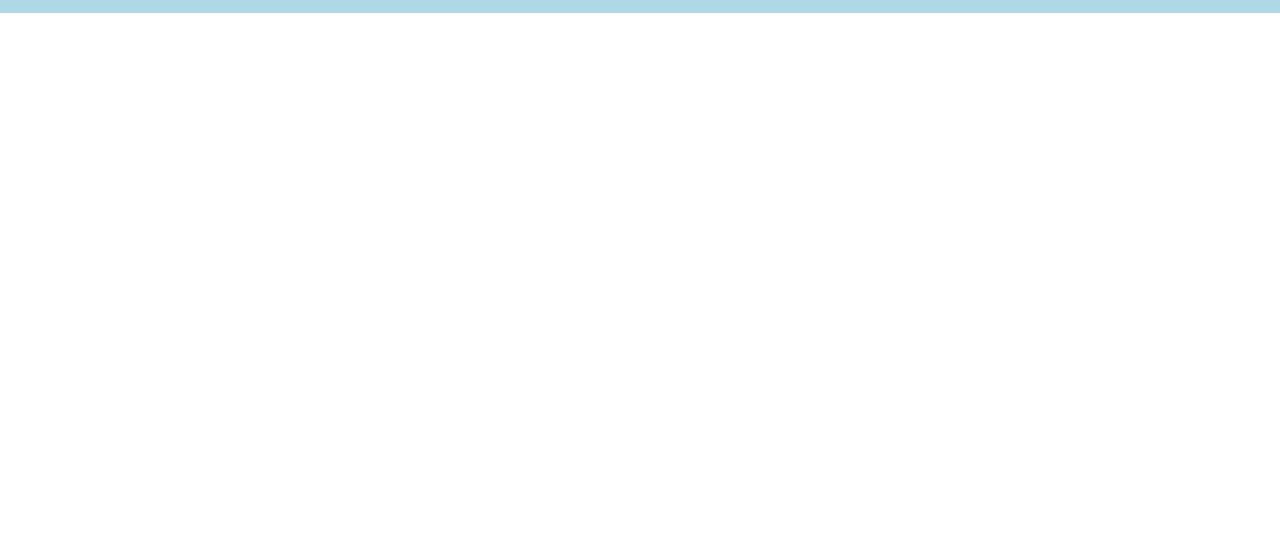
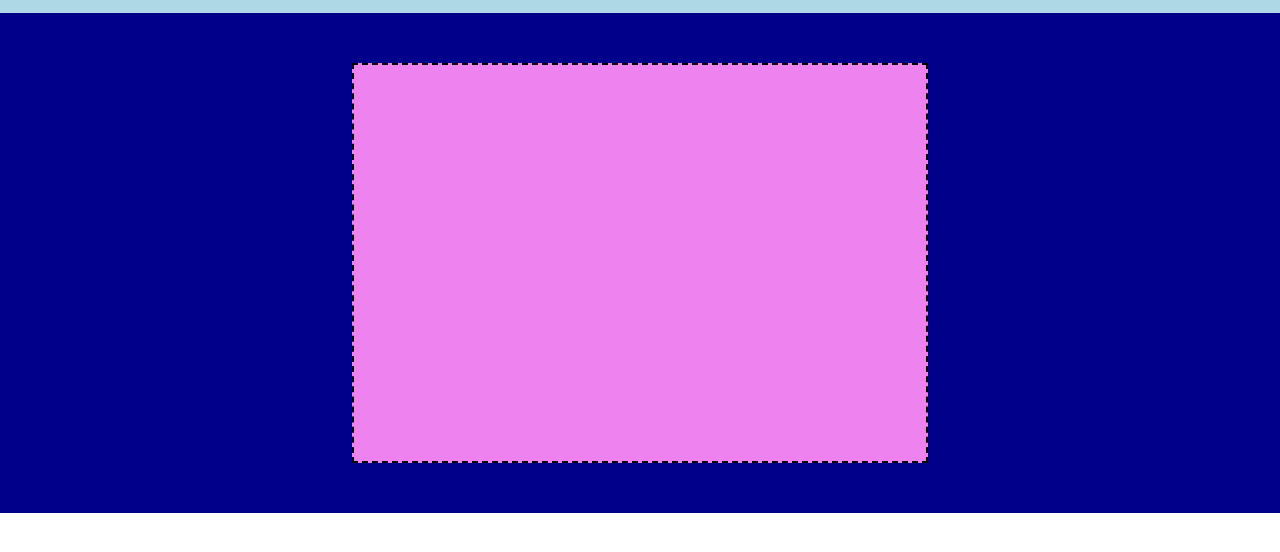
Before and after one commit to vincenzomercadante/htmlcss-struttura-discord, a plain HTML site: page index..html in a window 1280 px wide. Shown: the part 62-614 px from the top of the page. Drawn offline with Linux system fonts and the light colour scheme.

Commit message:
feat add introduction section

```diff
--- a/index..html
+++ b/index..html
@@ -21,6 +21,11 @@
                     <div class="header-item header-login">login</div>
                 </div>
             </navbar>
+
+            <section class="container header-introduction">
+                <div class="introduction-container"></div>
+            </section>
+
         </header>
         <main>
 
--- a/style/style.css
+++ b/style/style.css
@@ -1,5 +1,5 @@
 :root{
-    --navcolor: #daa520;
+    --container-width: 60%;
 }
 
 /* reset */
@@ -23,13 +23,14 @@ ul{
 
 /* header */
 
+/* header navbar */
 .header-navbar{
     min-height: 75px;
     background-color: #add8e6;
 }
 
 .navbar-wrapper{
-    width: 60%;
+    width: var(--container-width);
     display: flex;
     justify-content: space-between;
     align-items: center;
@@ -37,7 +38,7 @@ ul{
 
 .header-item{
     display: flex;
-    background-color: var(--navcolor);
+    background-color: #daa520;
     border: 2px dashed black;
     padding: 10px;
 }
@@ -66,3 +67,16 @@ ul{
 .header-login{
     justify-content: flex-end;
 }
+
+/* header introduction */
+.header-introduction{
+    background-color: #00008b;
+    min-height: 500px;
+}
+
+.introduction-container{
+    width: 45%;
+    min-height: 400px;
+    border: 2px dashed black;
+    background-color: #ee82ee;
+}
```
